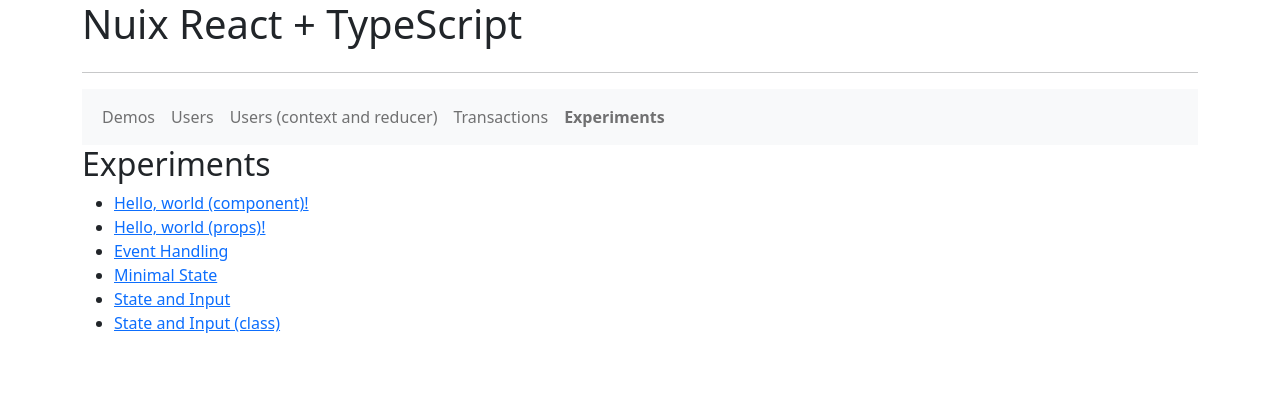
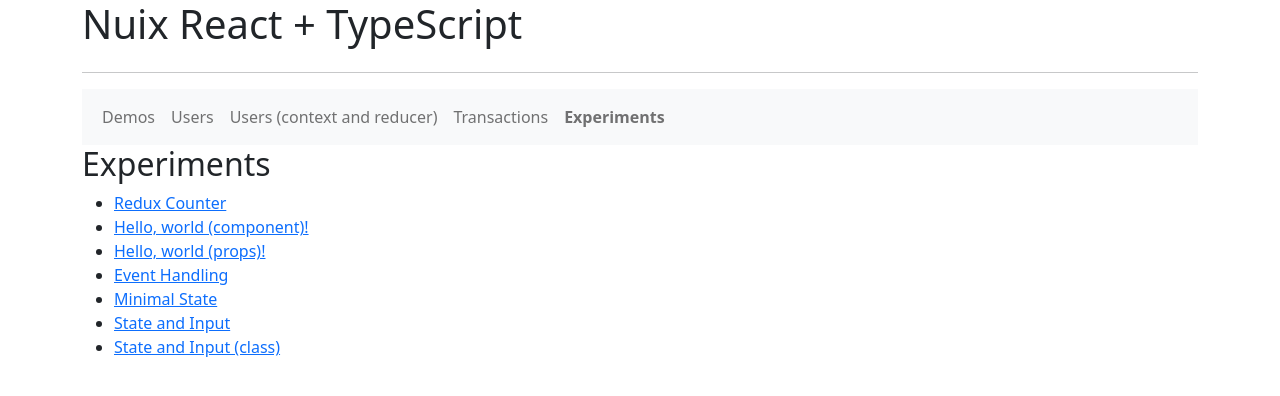
Before and after one commit to speedingplanet/nuix-ts-redux, a React (Create React App) app: page /experiments in a window 1280 px wide. Shown: the top 396 px of the page. Built offline with nearby package versions, Linux system fonts and the light colour scheme.

Commit message:
Add new experiment

```diff
--- a/src/experiments/ExperimentsView.tsx
+++ b/src/experiments/ExperimentsView.tsx
@@ -6,6 +6,7 @@
 import LiveGreeter from './LiveGreeter';
 import LiveGreeterClass from './LiveGreeterClass';
 import MinimalState from './MinimalState';
+import ReduxCounter from './redux-counter/ReduxCounter';
 
 export default function ExperimentsView(): JSX.Element {
   return (
@@ -20,6 +21,9 @@
         <div className="col">
           <nav>
             <ul>
+              <li>
+                <Link to="/experiments/redux-counter">Redux Counter</Link>
+              </li>
               <li>
                 <Link to="/experiments/hello-world">
                   Hello, world (component)!
@@ -51,6 +55,9 @@
         </div>
         {/* Display */}
         <div className="col">
+          <Route path="/experiments/redux-counter">
+            <ReduxCounter />
+          </Route>
           <Route path="/experiments/hello-world">
             <HelloWorld />
           </Route>
```
